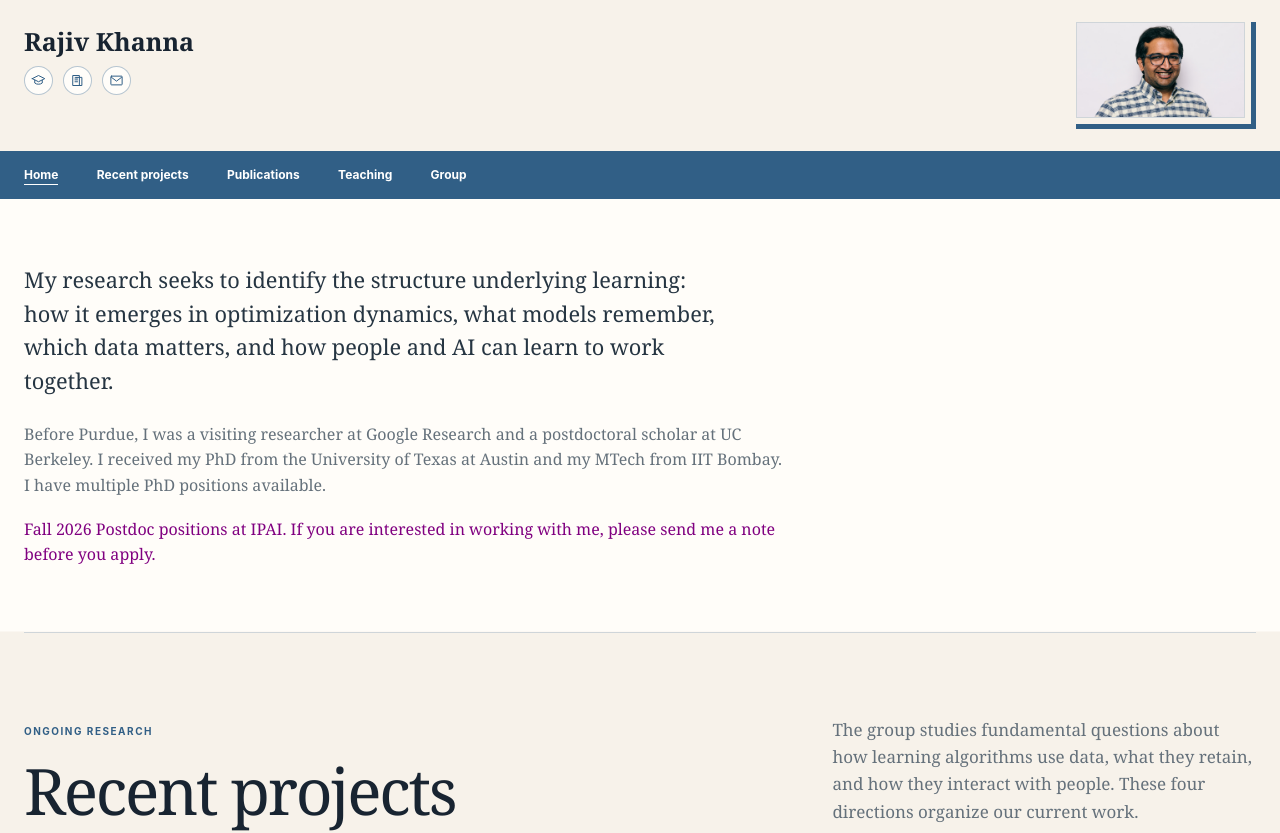
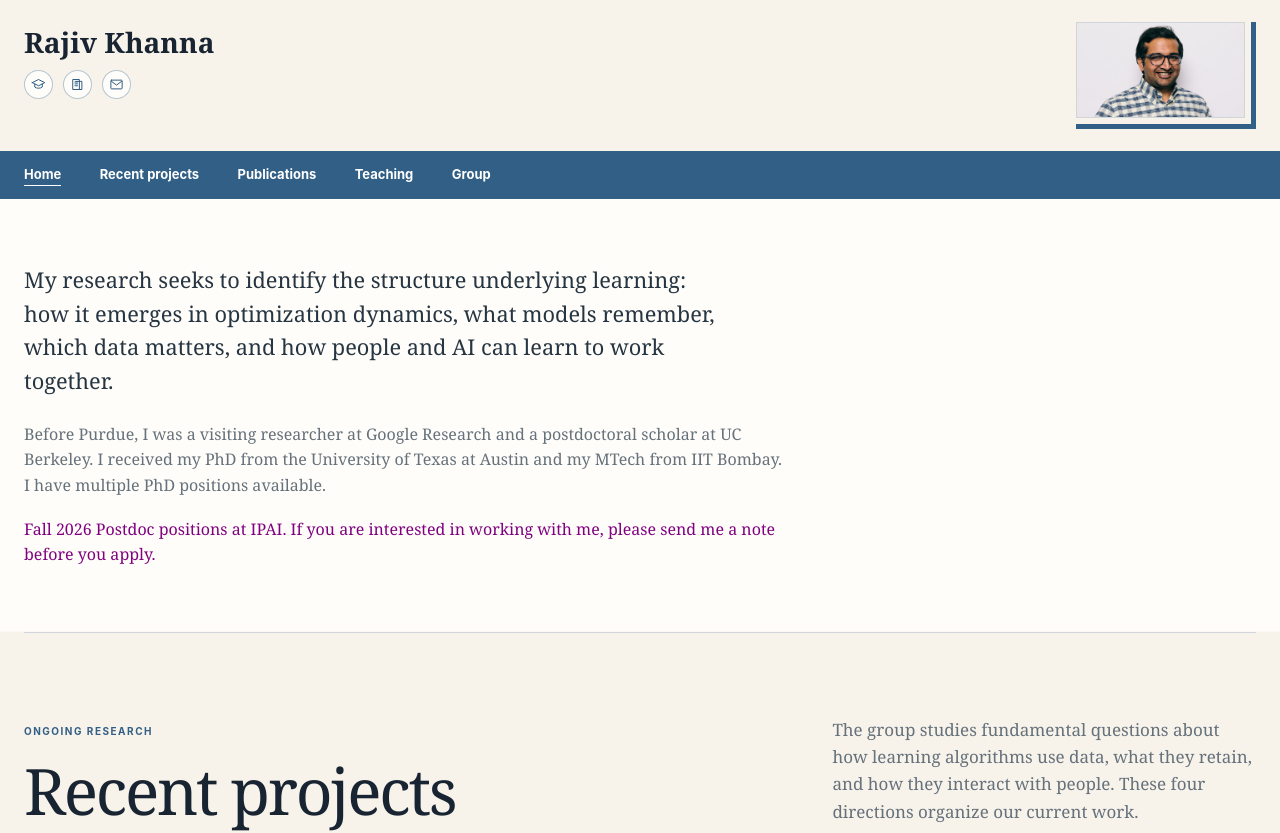
Before and after one commit to rjvak7/rjvak7.github.io, a Next.js app: page / in a window 1280 px wide. Shown: the top 833 px of the page. Built offline with nearby package versions, Linux system fonts and the light colour scheme.

Commit message:
Increase masthead and navigation type

```diff
--- a/app/globals.css
+++ b/app/globals.css
@@ -104,7 +104,7 @@ a:focus-visible {
   flex-direction: column;
   color: var(--ink);
   font-family: var(--serif);
-  font-size: 25px;
+  font-size: 28px;
   font-weight: 700;
   line-height: 1.2;
 }
@@ -191,6 +191,7 @@ a:focus-visible {
 
 .section-nav-inner {
   min-height: 48px;
+  font-size: 13px;
 }
 
 .section-nav a {
```
